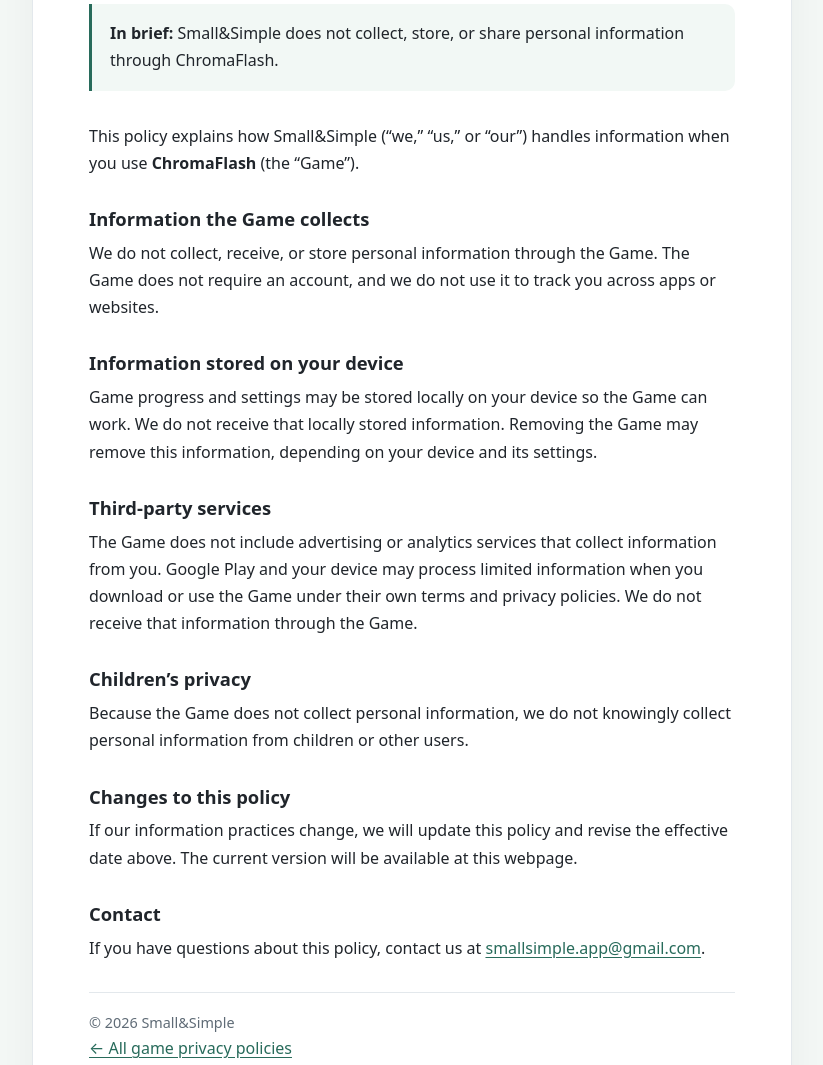
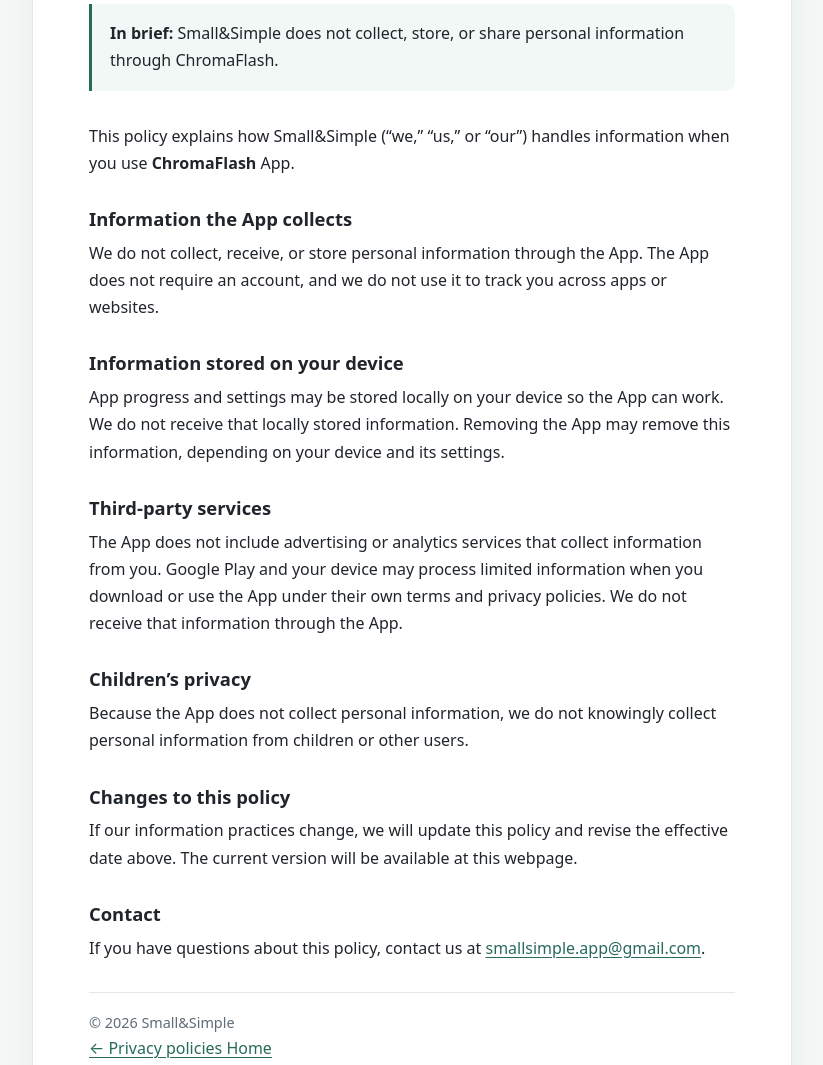
Before and after one commit to smallsimpleapp-design/smallandsimple, a plain HTML site: page privacy/chromaflash.html in a window 1280 px wide. Shown: the part 340-1405 px from the top of the page, without its empty margins (228-1051 px from the left). Drawn offline with Linux system fonts and the light colour scheme.

Commit message:
Update chromaflash.html
update game word to app

```diff
--- a/privacy/chromaflash.html
+++ b/privacy/chromaflash.html
@@ -33,19 +33,19 @@
       <p class="updated">For <strong>ChromaFlash</strong> · Effective date: November 2, 2026</p>
       <div class="summary"><strong>In brief:</strong> Small&amp;Simple does not collect, store, or share personal information through ChromaFlash.</div>
 
-      <p>This policy explains how Small&amp;Simple (“we,” “us,” or “our”) handles information when you use <strong>ChromaFlash</strong> (the “Game”).</p>
+      <p>This policy explains how Small&amp;Simple (“we,” “us,” or “our”) handles information when you use <strong>ChromaFlash</strong> App.</p>
 
-      <h2>Information the Game collects</h2>
-      <p>We do not collect, receive, or store personal information through the Game. The Game does not require an account, and we do not use it to track you across apps or websites.</p>
+      <h2>Information the App collects</h2>
+      <p>We do not collect, receive, or store personal information through the App. The App does not require an account, and we do not use it to track you across apps or websites.</p>
 
       <h2>Information stored on your device</h2>
-      <p>Game progress and settings may be stored locally on your device so the Game can work. We do not receive that locally stored information. Removing the Game may remove this information, depending on your device and its settings.</p>
+      <p>App progress and settings may be stored locally on your device so the App can work. We do not receive that locally stored information. Removing the App may remove this information, depending on your device and its settings.</p>
 
       <h2>Third-party services</h2>
-      <p>The Game does not include advertising or analytics services that collect information from you. Google Play and your device may process limited information when you download or use the Game under their own terms and privacy policies. We do not receive that information through the Game.</p>
+      <p>The App does not include advertising or analytics services that collect information from you. Google Play and your device may process limited information when you download or use the App under their own terms and privacy policies. We do not receive that information through the App.</p>
 
       <h2>Children’s privacy</h2>
-      <p>Because the Game does not collect personal information, we do not knowingly collect personal information from children or other users.</p>
+      <p>Because the App does not collect personal information, we do not knowingly collect personal information from children or other users.</p>
 
       <h2>Changes to this policy</h2>
       <p>If our information practices change, we will update this policy and revise the effective date above. The current version will be available at this webpage.</p>
@@ -54,7 +54,7 @@
       <p>If you have questions about this policy, contact us at <a href="mailto:smallsimple.app@gmail.com">smallsimple.app@gmail.com</a>.</p>
 
       <footer>© 2026 Small&amp;Simple</footer>
-    <p><a href="../privacy-policy.html">← All game privacy policies</a></p></article>
+    <p><a href="../privacy-policy.html">← Privacy policies Home</a></p></article>
   </main>
 </body>
 </html>
```
